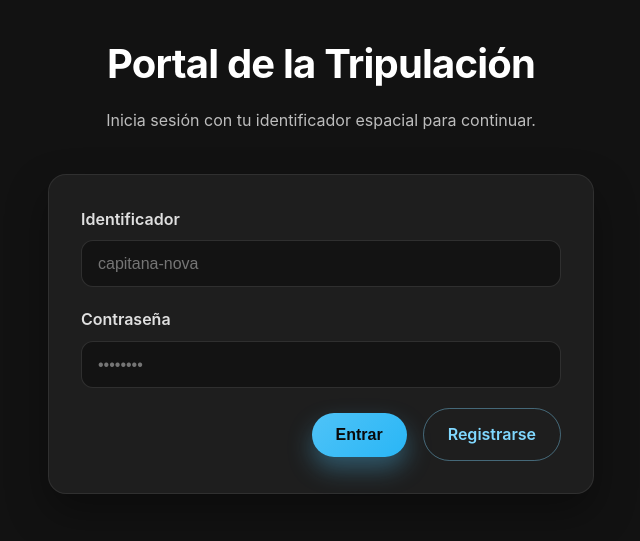
After one commit to dalarcon80/PortalKids, a Flask app: template templates/login.html in a window 1280 px wide. The commit adds this page. Shown: the top 541 px of the page, without its empty margins (319-959 px from the left). Run offline with Flask 3, Linux system fonts and the light colour scheme; the template is opened without the code that fills it, so the values that code supplies are empty.

Commit message:
Add login flow and update styling

```diff
--- /dev/null
+++ b/backend/__init__.py
@@ -0,0 +1,3 @@
+"""PortalKids backend package."""
+
+from .app import app  # noqa: F401
--- /dev/null
+++ b/backend/app.py
@@ -0,0 +1,83 @@
+"""PortalKids web application entry-point."""
+from __future__ import annotations
+
+from typing import Dict, List
+
+from flask import Flask, redirect, render_template, request, url_for
+
+app = Flask(__name__)
+
+# Datos de ejemplo para las misiones disponibles en el portal.
+MISSIONS: List[Dict[str, str]] = [
+    {
+        "title": "Exploración de la Nebulosa Aurora",
+        "description": "Recolecta muestras de partículas luminosas para el laboratorio.",
+        "status": "Activa",
+        "due_date": "2024-09-30",
+        "location": "Sector Boreal",
+    },
+    {
+        "title": "Rescate del Satélite Eco",
+        "description": "Ayuda a reparar el satélite de comunicaciones Eco antes de que se apague.",
+        "status": "Urgente",
+        "due_date": "2024-08-18",
+        "location": "Órbita Sincrónica",
+    },
+    {
+        "title": "Cartografía del Cinturón Prisma",
+        "description": "Crea un mapa detallado del campo de asteroides Prisma con la tripulación.",
+        "status": "Programada",
+        "due_date": "2024-11-05",
+        "location": "Cinturón Prisma",
+    },
+]
+
+# Credenciales mínimas para validar el acceso al portal.
+CREW_MEMBERS: Dict[str, Dict[str, str]] = {
+    "capitana-nova": {"password": "orbita"},
+    "piloto-cometa": {"password": "halo"},
+    "especialista-quantum": {"password": "quasar"},
+}
+
+
+def _normalize_slug(value: str) -> str:
+    """Normaliza el identificador recibido desde el formulario."""
+
+    return value.strip().lower()
+
+
+@app.route("/", methods=["GET", "POST"])
+@app.route("/login", methods=["GET", "POST"])
+def login():
+    """Muestra el formulario de acceso y valida las credenciales enviadas."""
+
+    error = None
+    if request.method == "POST":
+        slug = _normalize_slug(request.form.get("slug", ""))
+        password = request.form.get("password", "")
+
+        member = CREW_MEMBERS.get(slug)
+        if member and password == member.get("password"):
+            return redirect(url_for("missions", slug=slug))
+
+        error = "Usuario o contraseña incorrectos. Inténtalo nuevamente."
+
+    return render_template("login.html", error=error)
+
+
+@app.route("/inscripcion", methods=["GET"])
+def inscripcion():
+    """Renderiza la página de inscripción existente."""
+
+    return render_template("inscripcion.html")
+
+
+@app.route("/misiones", methods=["GET"])
+def missions():
+    """Muestra el tablero con las misiones disponibles."""
+
+    return render_template("missions.html", missions=MISSIONS)
+
+
+if __name__ == "__main__":
+    app.run(debug=True)
--- a/static/css/main.css
+++ b/static/css/main.css
@@ -125,3 +125,115 @@ a:focus {
     padding: 1.5rem;
   }
 }
+
+.form-card {
+  background-color: #1e1e1e;
+  border-radius: 18px;
+  padding: 2rem;
+  border: 1px solid rgba(255, 255, 255, 0.08);
+  box-shadow: 0 18px 40px rgba(0, 0, 0, 0.35);
+  max-width: 480px;
+  margin: 0 auto;
+}
+
+.form-grid {
+  display: grid;
+  gap: 1.25rem;
+}
+
+.form-field {
+  display: grid;
+  gap: 0.5rem;
+}
+
+.form-field label {
+  font-weight: 600;
+  color: #e0e0e0;
+}
+
+.form-field input {
+  appearance: none;
+  border: 1px solid rgba(255, 255, 255, 0.12);
+  border-radius: 12px;
+  padding: 0.85rem 1rem;
+  background: rgba(18, 18, 18, 0.9);
+  color: #f5f5f5;
+  font-size: 1rem;
+  transition: border-color 0.2s ease, box-shadow 0.2s ease;
+}
+
+.form-field input:focus {
+  outline: none;
+  border-color: rgba(128, 216, 255, 0.8);
+  box-shadow: 0 0 0 3px rgba(128, 216, 255, 0.25);
+}
+
+.form-actions {
+  display: flex;
+  flex-wrap: wrap;
+  gap: 1rem;
+  justify-content: flex-end;
+  align-items: center;
+}
+
+.button {
+  display: inline-flex;
+  align-items: center;
+  justify-content: center;
+  padding: 0.8rem 1.5rem;
+  border-radius: 999px;
+  font-weight: 600;
+  font-size: 1rem;
+  cursor: pointer;
+  border: none;
+  transition: transform 0.2s ease, box-shadow 0.2s ease, background 0.2s ease;
+}
+
+.button-primary {
+  background: linear-gradient(135deg, #4fc3f7, #29b6f6);
+  color: #0a0a0a;
+  box-shadow: 0 12px 24px rgba(79, 195, 247, 0.35);
+}
+
+.button-primary:hover,
+.button-primary:focus {
+  transform: translateY(-2px);
+  box-shadow: 0 16px 32px rgba(79, 195, 247, 0.45);
+}
+
+.button-secondary {
+  background: transparent;
+  color: #80d8ff;
+  border: 1px solid rgba(128, 216, 255, 0.4);
+}
+
+.button-secondary:hover,
+.button-secondary:focus {
+  transform: translateY(-2px);
+  border-color: rgba(128, 216, 255, 0.8);
+  box-shadow: 0 12px 24px rgba(128, 216, 255, 0.2);
+}
+
+.form-error {
+  margin: 0;
+  padding: 0.75rem 1rem;
+  background: rgba(244, 67, 54, 0.15);
+  color: #ff8a80;
+  border: 1px solid rgba(244, 67, 54, 0.4);
+  border-radius: 12px;
+}
+
+@media (max-width: 480px) {
+  .form-card {
+    padding: 1.5rem;
+  }
+
+  .form-actions {
+    flex-direction: column;
+    align-items: stretch;
+  }
+
+  .form-actions .button {
+    width: 100%;
+  }
+}
--- /dev/null
+++ b/templates/login.html
@@ -0,0 +1,59 @@
+<!DOCTYPE html>
+<html lang="es">
+  <head>
+    <meta charset="utf-8" />
+    <meta name="viewport" content="width=device-width, initial-scale=1" />
+    <title>Acceso al Portal</title>
+    <link
+      rel="stylesheet"
+      href="{{ url_for('static', filename='css/main.css') }}"
+    />
+  </head>
+  <body>
+    <main class="page-container">
+      <header class="page-header">
+        <h1>Portal de la Tripulación</h1>
+        <p>Inicia sesión con tu identificador espacial para continuar.</p>
+      </header>
+
+      <section aria-label="Formulario de acceso" class="form-card">
+        <form method="post" class="form-grid">
+          <div class="form-field">
+            <label for="slug">Identificador</label>
+            <input
+              type="text"
+              id="slug"
+              name="slug"
+              placeholder="capitana-nova"
+              required
+              autocomplete="username"
+            />
+          </div>
+
+          <div class="form-field">
+            <label for="password">Contraseña</label>
+            <input
+              type="password"
+              id="password"
+              name="password"
+              placeholder="••••••••"
+              required
+              autocomplete="current-password"
+            />
+          </div>
+
+          {% if error %}
+          <p class="form-error" role="alert">{{ error }}</p>
+          {% endif %}
+
+          <div class="form-actions">
+            <button type="submit" class="button button-primary">Entrar</button>
+            <a class="button button-secondary" href="{{ url_for('inscripcion') }}"
+              >Registrarse</a
+            >
+          </div>
+        </form>
+      </section>
+    </main>
+  </body>
+</html>
```
